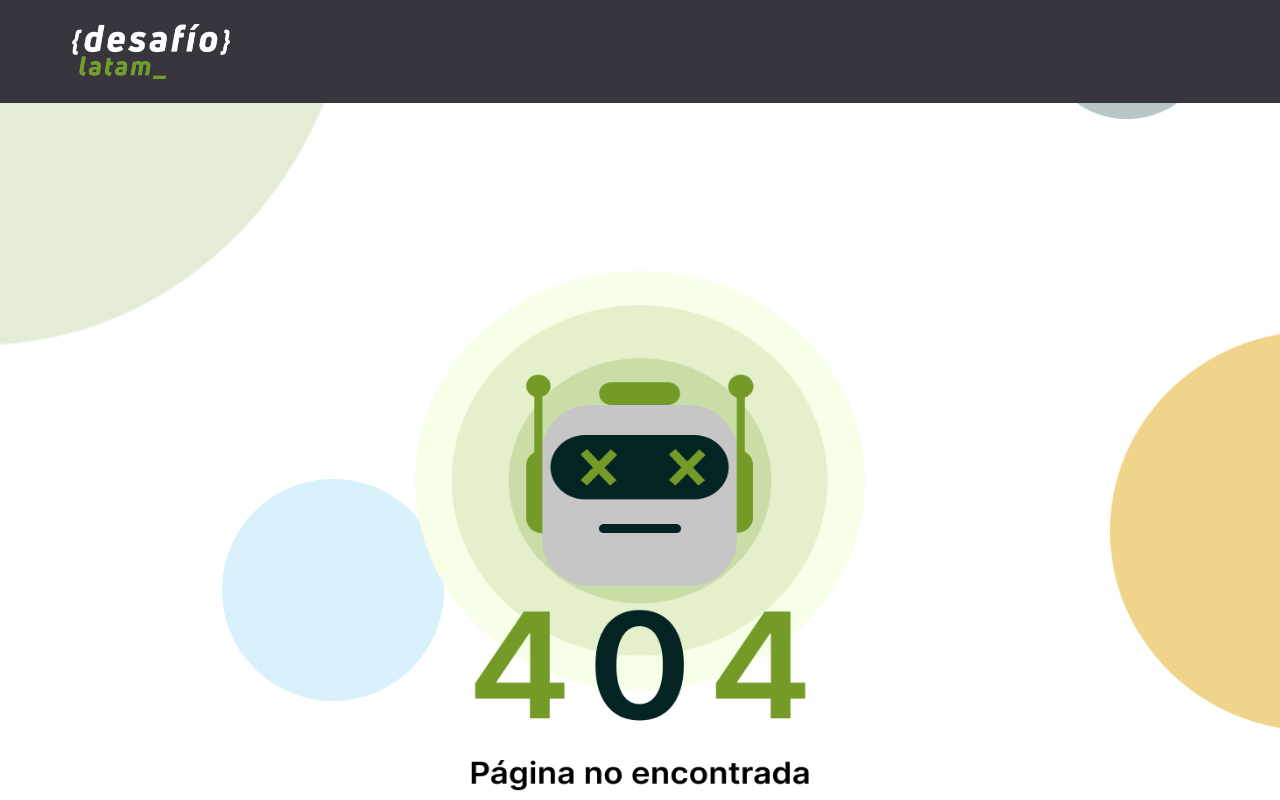
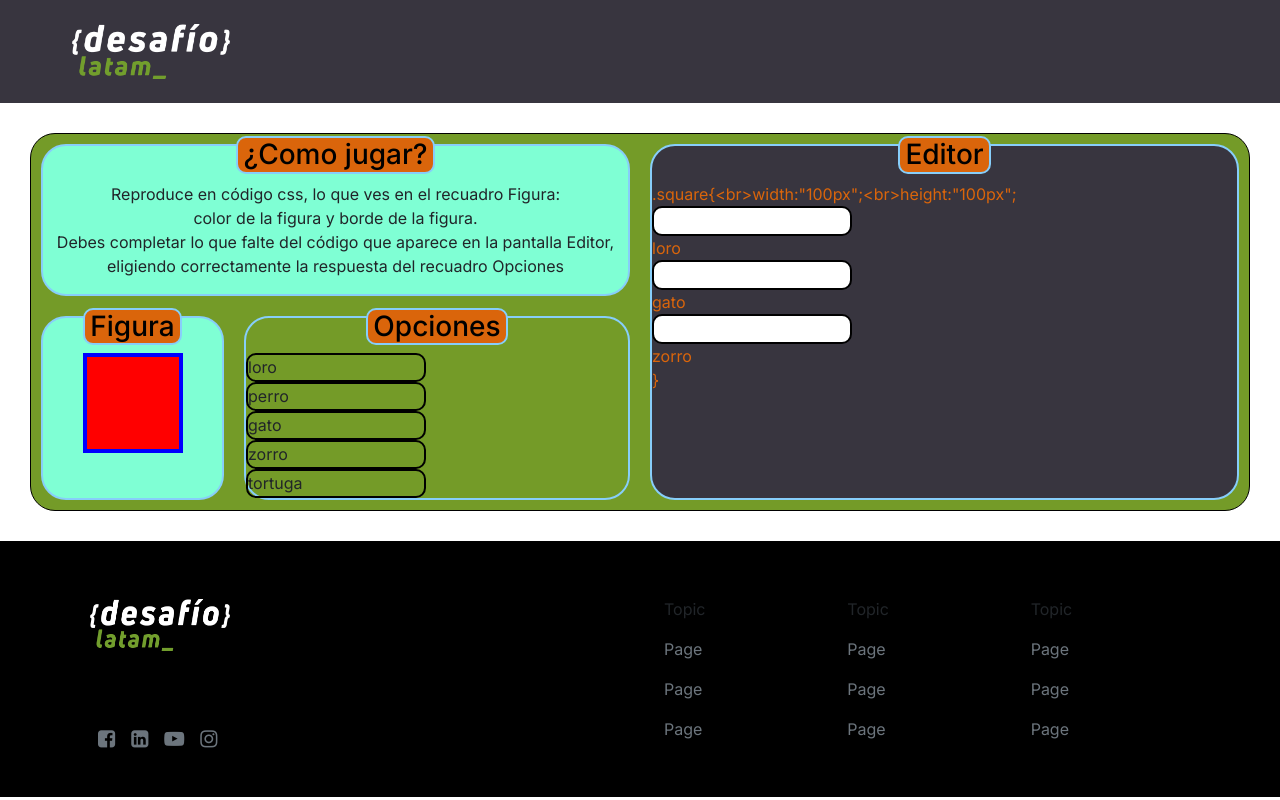
Before and after one commit to dlab-team/c19-frontend, a Next.js app: page /courses/game in a window 1280 px wide. Before the commit this address had no page. Shown: the top 800 px of the page. Built offline with nearby package versions, Linux system fonts and the light colour scheme; a web font is replaced by a local one.

Commit message:
feat first commit preview page game

```diff
--- /dev/null
+++ b/src/app/courses/game/page.tsx
@@ -0,0 +1,24 @@
+"use client";
+import Gameselect from "@/components/game/drop-select";
+
+var listOptions = ["loro","perro","gato","zorro","tortuga"];
+var listCorrect = ["loro","gato","zorro"];
+var listayuda = ["loro","gato","zorro"];
+var figura = <div style={{width:"100px",height:"100px",backgroundColor:"red", border:"4px solid blue"}}></div>;
+var codigo = '.square{<br>width:"100px";<br>height:"100px";'
+
+export default function Home() {
+    return (
+        <div className="grid-game">
+          <div className="enunciado">
+            <center><h3 className="title-card">¿Como jugar?</h3></center>
+            <p>Reproduce en código css, lo que ves en el recuadro Figura:<br></br>color de la figura y borde de la figura. <br></br> Debes completar lo que falte del código que aparece en la pantalla Editor, eligiendo correctamente la respuesta del recuadro Opciones</p>
+          </div>
+          <div className="figura">
+            <center><h3 className="title-card">Figura</h3></center>
+            <center>{figura}</center>
+          </div>
+          <Gameselect option={listOptions} numberSelect={3} correctOption={listCorrect} ayuda={listayuda} muestraCodigo={codigo}/>
+        </div>
+      );
+    }
--- /dev/null
+++ b/src/app/game.css
@@ -0,0 +1,40 @@
+
+body{
+    width: 90vw;
+    height: 90vh;
+    background-color: darkseagreen;
+    user-select: none;
+  }
+  .grid-game{
+    display: grid;
+    grid-template-columns: repeat(4,1fr);
+    gap: 1em;
+    grid-template-rows: minmax(200px);
+  }
+  .enunciado{
+    grid-column: 1/3;
+    grid-row: 1/4;
+    background-color: aquamarine;
+  }
+  .figura{
+    grid-column: 1/2;
+    grid-row: 4/5;
+    background-color: aquamarine;
+  }
+  .ejercicios{
+    background-color: aqua;
+  }
+  .options{
+    border: 2px solid black;
+    grid-column: 2/3;
+    grid-row: 4/5;
+  }
+  .select{
+    border: 2px solid black;
+    width: 100px;
+    height: 100px;
+  }
+  .contenedor{
+    grid-column: 3/5;
+    grid-row: 1/5;
+  }
--- a/src/app/globals.css
+++ b/src/app/globals.css
@@ -243,7 +243,78 @@ footer{
 
 }
 
-
+/*estilos de game*/
+.title-card{
+  position:relative;
+  margin-top: -10px;
+  border-radius: 10px;
+  background-color: #da650b;
+  border: 2px solid lightskyblue;
+  color: #000;
+  text-wrap: nowrap;
+  width: min-content;
+  padding: 0 5px;
+}
+.grid-game{
+  background-color: #749B28;
+  border: 1px solid black;
+  border-radius: 25px;
+  display: grid;
+  grid-template-columns: 1fr 2fr 1fr 2fr;
+  gap: 1/2em;
+  grid-template-rows: minmax(200px);
+  margin: 30px;
+}
+.enunciado{
+  grid-column: 1/3;
+  grid-row: 1/4;
+  background-color: aquamarine;
+  margin: 10px;
+  border-radius: 25px;
+  text-align: center;
+  border: 2px solid lightskyblue;
+}
+.figura{
+  grid-column: 1/2;
+  grid-row: 4/5;
+  background-color: aquamarine;
+  margin: 10px;
+  border-radius: 25px;
+  border: 2px solid lightskyblue;
+}
+.ejercicios{
+  background-color: aqua;
+}
+.options{
+  border: 2px solid lightskyblue;
+  grid-column: 2/3;
+  grid-row: 4/5;
+  margin: 10px;
+  border-radius: 25px;
+}
+.card-options{
+  border: 2px solid black;
+  border-radius: 10px;
+  background-color: transparent;
+  width: 180px;
+  height: 29px;
+}
+.select{
+  border: 2px solid black;
+  border-radius: 10px;
+  background-color: #fff;
+  width: 200px;
+  height: 30px;
+}
+.contenedor{
+  grid-column: 3/5;
+  grid-row: 1/5;
+  margin: 10px;
+  border-radius: 25px;
+  background-color: #38353f;
+  border: 2px solid lightskyblue;
+  color:#da650b;
+}
 
 
 @media (prefers-color-scheme: dark) {
--- /dev/null
+++ b/src/components/game/drop-select.tsx
@@ -0,0 +1,67 @@
+import React from "react";
+import { useState } from "react";
+import Options from "@/components/game/options-drag"
+import Swal from "sweetalert2";
+
+interface Props{
+    option: Array<string>,
+    numberSelect: number,
+    correctOption: string[],
+    ayuda:string[],
+    muestraCodigo:string
+}
+
+export default function Gameselect ({numberSelect,option,correctOption,ayuda,muestraCodigo}: Props){
+    //var select = document.createElement("div")
+    //select.className="w-4 h-4 bg-white";
+    const[state, setState] = useState("intentalo")
+    let arreglo = ["","",""]
+    function allowDrop(ev){
+        ev.preventDefault();
+      }
+      function handleDrop(ev){
+        if(arreglo[parseInt(ev.target.id)]==""){
+          //obtengo los datos arrastrados con el metodo dataTrasfer
+          var data = ev.dataTransfer.getData("text");
+          //agrego al arreglo elk id
+          arreglo[parseInt(ev.target.id)] = data;
+          console.log(arreglo)
+          ev.target.appendChild(document.getElementById(data));
+      }
+      //controlo que todos esten arrastrados
+      if (arreglo[0] != "" && arreglo[1] != "" && arreglo[2] !=""){
+        if (arreglo[0] == correctOption[0] && arreglo[1] == correctOption[1] && arreglo[2] == correctOption[2]){
+            /*document.getElementById("change")?.innerHTML = "logrado";*/
+            setState("ganaste")
+            Swal.fire({
+                title: "Respuesta Correcta",
+                text: "Estas haciendo un buen trabajo",
+                icon: "success",
+                confirmButtonText: "Ok",
+              });
+        }else{
+            /*document.getElementById("change")?.innerHTML = "intenta de nuevo";*/
+            setState("perdiste")
+            Swal.fire({
+                title: "Respuesta Incorrecta",
+                text: "Vuelve a intentarlo",
+                icon: "error",
+                confirmButtonText: "Ok",
+              });
+        }
+    }}
+    const divElements = Array.from({ length: numberSelect }, (_, index) => (
+        <><div key={index} id={index.toString()} onDrop={handleDrop} onDragOver={allowDrop} className="select"></div><span>{ayuda[index]}</span></>
+      ));
+    return(
+        <>
+            <Options option={option}/>
+            <div className="contenedor">
+                <center><h3 className="title-card">Editor</h3></center>
+                {muestraCodigo}
+                {divElements}
+                <br></br>{"}"}
+            </div>
+        </>
+    )
+}
--- /dev/null
+++ b/src/components/game/options-drag.tsx
@@ -0,0 +1,27 @@
+"use client";
+import React from "react";
+
+interface Props{
+    option: Array<string>
+}
+
+export default function Options ({option}:Props) {
+    function handleDrag(ev){
+        //metodo q establece tipo de dato y valor arrastrado
+        //el dato y el valor que son arrastrado
+        ev.dataTransfer.setData("text",ev.target.id);
+      }
+    /*var array = ""
+    for (let index = 0; index < number; index++) {
+        array = array + `<div id=${option[index]}>${option[index]}</div>`;
+    }*/
+    const todoItems = option.map((todo, index) =>
+        <div draggable="true" onDragStart={handleDrag} id={todo} key={index} className="card-options">
+          {todo}
+        </div>
+      );
+    return(
+        <div className="options">
+            <center><h3 className="title-card">Opciones</h3></center>
+            {todoItems}</div>);
+}
```
